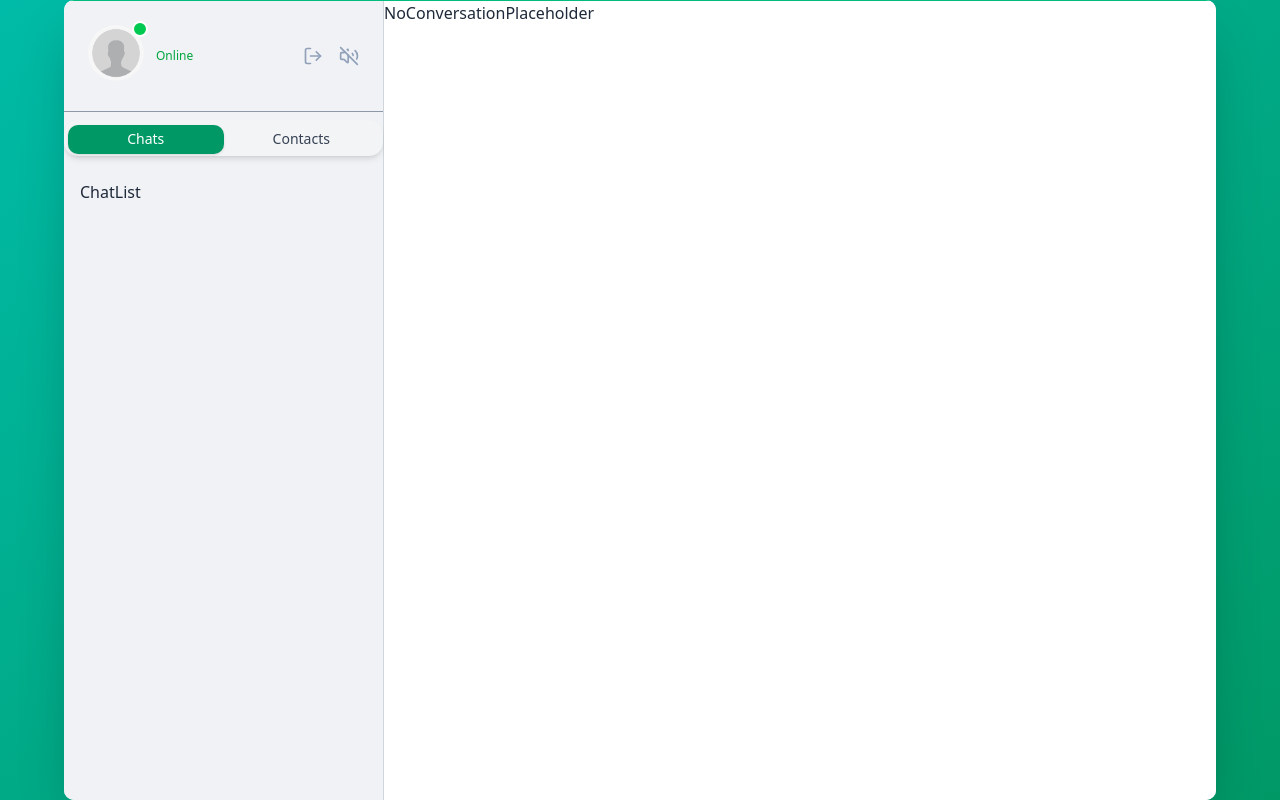
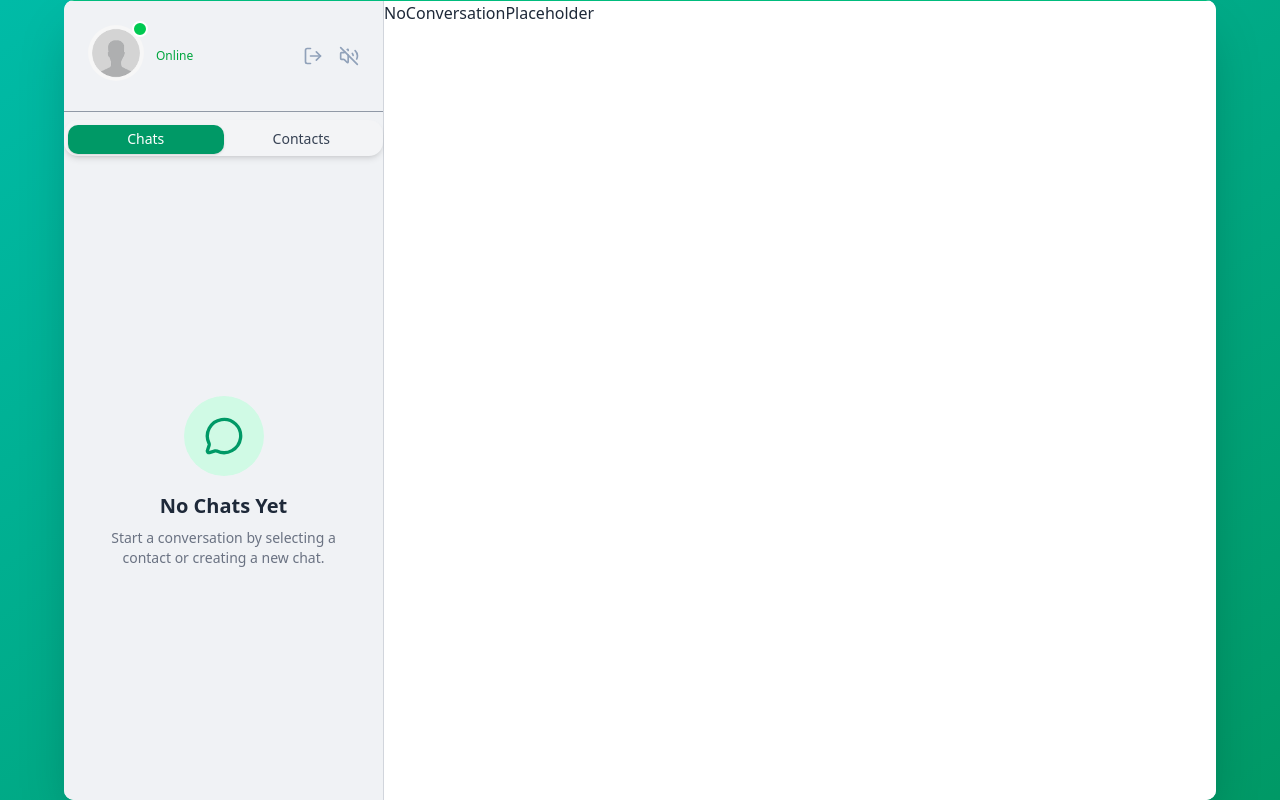
Before and after one commit to MostakemHossain/pingMe, a React (Vite) app in the folder frontend/: page / in a window 1280 px wide. Built offline with nearby package versions, Linux system fonts and the light colour scheme; no server answers.

Commit message:
user loading skeleto and no Chat found component created

```diff
--- a/frontend/src/components/ChatList.jsx
+++ b/frontend/src/components/ChatList.jsx
@@ -1,6 +1,19 @@
-import React from 'react'
+import React, { useEffect } from 'react'
+import { useChatStore } from '../store/useChatStore'
+import UserLoadingSkeleton from './UserLoadingSkleton';
+import NoChatFound from './NoChatFound';
 
 const ChatList = () => {
+  const {getMyChats,chats,isUserLoading,setSelectedUser}= useChatStore();
+  useEffect(() => {
+    getMyChats();
+  },[getMyChats])
+  if(isUserLoading){
+    return <UserLoadingSkeleton/>
+  }
+  if(chats.length === 0){
+    return <NoChatFound/>
+  }
   return (
     <div>ChatList</div>
   )
--- /dev/null
+++ b/frontend/src/components/NoChatFound.jsx
@@ -0,0 +1,22 @@
+import React from "react";
+import { MessageCircle } from "lucide-react";
+
+const NoChatFound = () => {
+  return (
+    <div className="flex flex-col items-center justify-center h-full text-center px-4">
+      <div className="w-20 h-20 flex items-center justify-center rounded-full bg-emerald-100 text-emerald-600 mb-4">
+        <MessageCircle className="w-10 h-10" />
+      </div>
+
+      <h2 className="text-xl font-semibold text-gray-800">
+        No Chats Yet
+      </h2>
+
+      <p className="text-gray-500 text-sm mt-2 max-w-sm">
+        Start a conversation by selecting a contact or creating a new chat.
+      </p>
+    </div>
+  );
+};
+
+export default NoChatFound;
--- /dev/null
+++ b/frontend/src/components/UserLoadingSkleton.jsx
@@ -0,0 +1,20 @@
+import React from "react";
+
+const UserLoadingSkeleton = () => {
+  return (
+    <div className="p-4 space-y-4">
+      {Array.from({ length: 6 }).map((_, i) => (
+        <div key={i} className="flex items-center space-x-3 animate-pulse">
+          <div className="w-12 h-12 rounded-full bg-gray-300"></div>
+
+          <div className="flex-1 space-y-2">
+            <div className="w-32 h-4 bg-gray-300 rounded"></div>
+            <div className="w-20 h-3 bg-gray-200 rounded"></div>
+          </div>
+        </div>
+      ))}
+    </div>
+  );
+};
+
+export default UserLoadingSkeleton;
```
